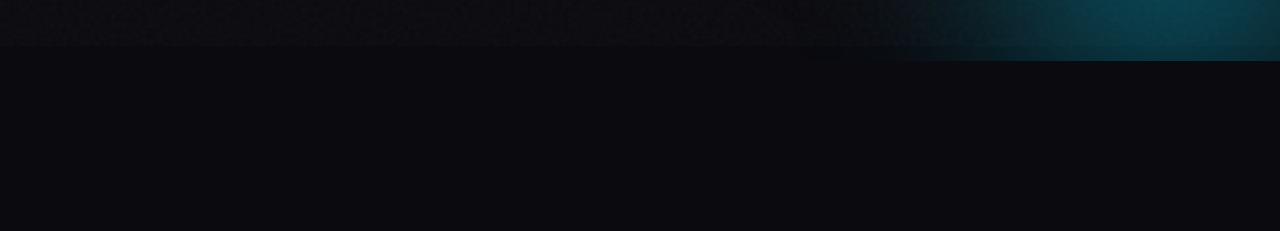
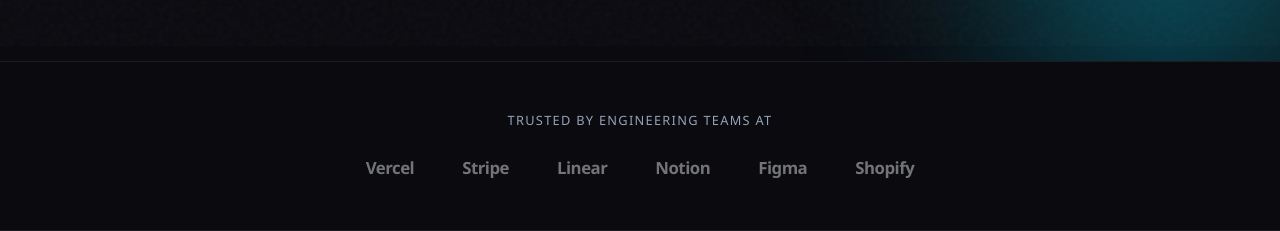
Before and after one commit to havynguyen23/html-css-landing, a website built with Vite: page src/index.html in a window 1280 px wide. Shown: the part 754-985 px from the top of the page. Before the commit the page ends 815 px from the top, so only its background shows below. Built offline with nearby package versions, Linux system fonts and the light colour scheme.

Commit message:
Add logos section with styling for brand display

```diff
--- a/src/index.html
+++ b/src/index.html
@@ -79,6 +79,19 @@
       </div>
     </section>
 
+    <!-- Logos -->
+    <div class="logos">
+      <p>Trusted by engineering teams at</p>
+      <div class="logo-row">
+        <span class="logo-item">Vercel</span>
+        <span class="logo-item">Stripe</span>
+        <span class="logo-item">Linear</span>
+        <span class="logo-item">Notion</span>
+        <span class="logo-item">Figma</span>
+        <span class="logo-item">Shopify</span>
+      </div>
+    </div>
+
     <!-- Scripts -->
     <script type="module" src="./scripts/main.js"></script>
   </body>
--- a/src/styles/components/all.css
+++ b/src/styles/components/all.css
@@ -4,3 +4,4 @@
 @import url('./hero.css');
 @import url('./stat.css');
 @import url('./button.css');
+@import url('./logos.css');
--- /dev/null
+++ b/src/styles/components/logos.css
@@ -0,0 +1,36 @@
+.logos {
+  padding: 3rem 5%;
+  text-align: center;
+  border-top: 1px solid var(--border);
+  border-bottom: 1px solid var(--border);
+}
+
+.logos p {
+  color: var(--muted);
+  font-size: 0.8rem;
+  text-transform: uppercase;
+  letter-spacing: 0.1em;
+  margin-bottom: 1.5rem;
+}
+
+.logo-row {
+  display: flex;
+  gap: 3rem;
+  justify-content: center;
+  align-items: center;
+  flex-wrap: wrap;
+}
+
+.logo-item {
+  font-size: 1.05rem;
+  font-weight: 700;
+  letter-spacing: -0.5px;
+  color: var(--text);
+  opacity: 0.45;
+  transition: opacity 0.2s ease;
+}
+
+.logo-item:hover {
+  opacity: 1;
+  cursor: pointer;
+}
```
